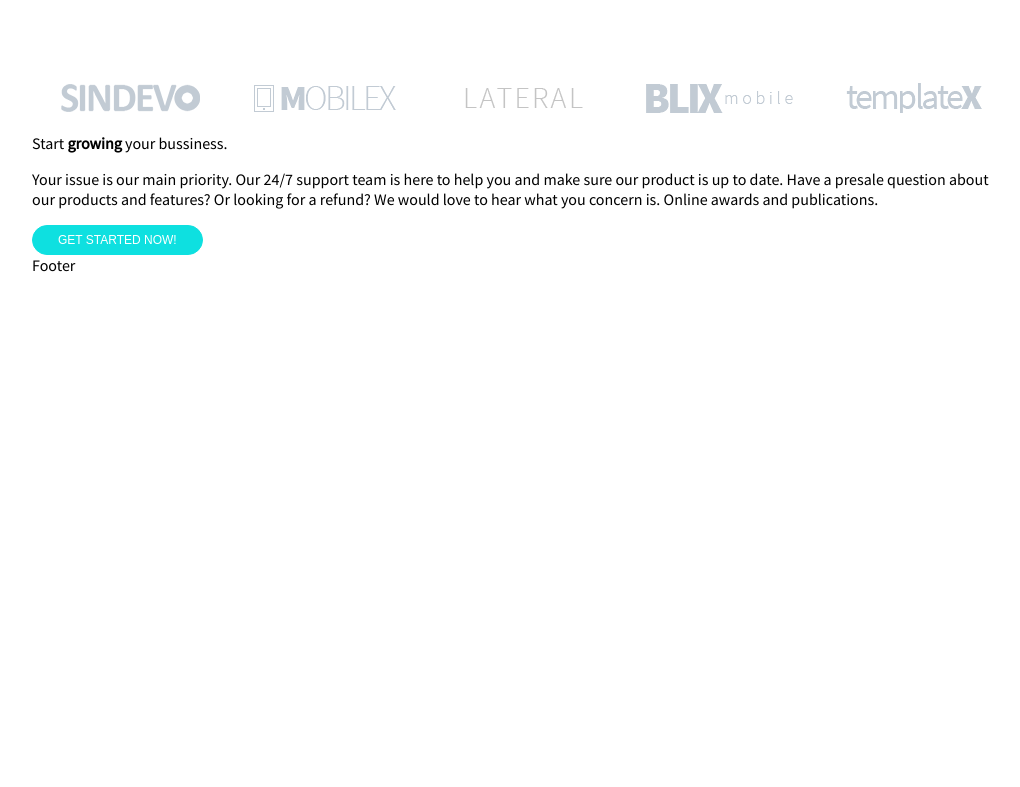
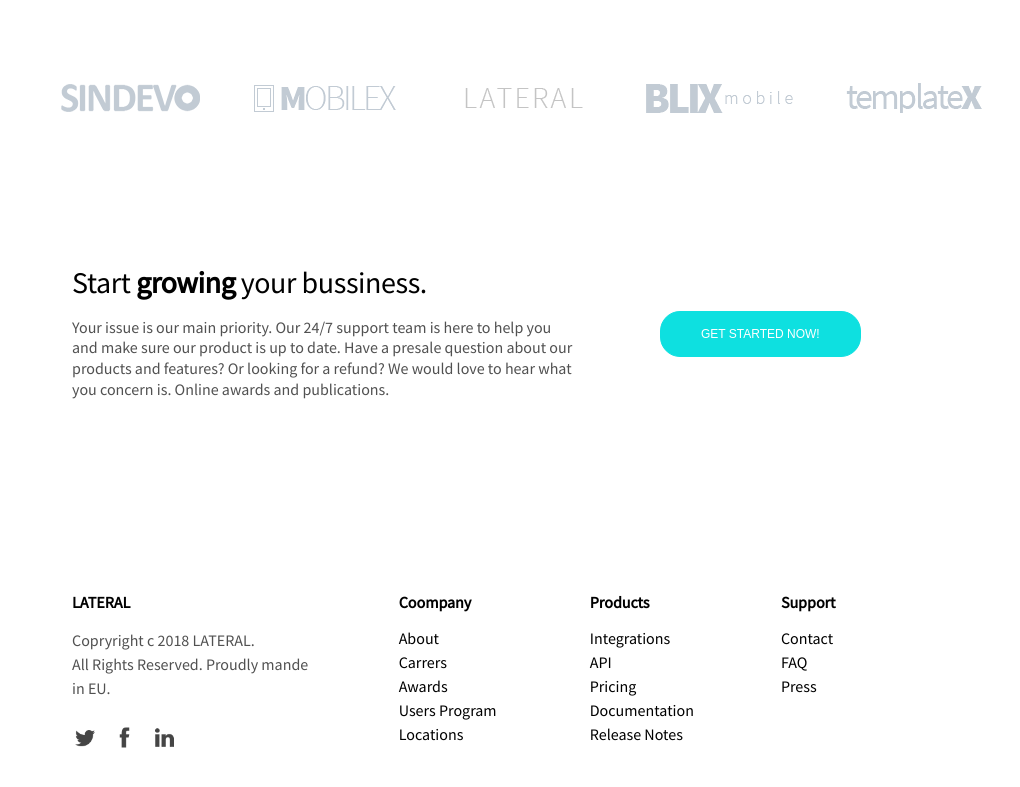
Before and after one commit to Daniel-Vasquez/mi-credito, a React (Create React App) app: page / in a window 1280 px wide. Shown: the part 3849-4636 px from the top of the page, without its empty margins (118-1138 px from the left). Before the commit the page ends 4124 px from the top, so only its background shows below. Built offline with nearby package versions, Linux system fonts and the light colour scheme.

Commit message:
Finishing the Footer

```diff
--- a/src/components/Footer.jsx
+++ b/src/components/Footer.jsx
@@ -1,8 +1,54 @@
+import twitter from '../Assets/social/twitter.png'
+import facebook from '../Assets/social/facebook.png'
+import linkedin from '../Assets/social/linkedin.png'
+
+
+import './styles/Footer.css'
+
 function Footer() {
   return (
-    <div>
-      Footer
-    </div>
+    <footer className='Footer'>
+      <section className='Footer_duty'>
+        <p className='Footer_duty-title'>LATERAL</p>
+        <p className='Footer_duty-text'> Copryright c 2018 LATERAL.</p>
+        <p className='Footer_duty-text'>All Rights Reserved. Proudly mande in EU.</p>
+        <div className='Footer_duty-icons'>
+          <img src={twitter} alt="" />
+          <img src={facebook} alt="" />
+          <img src={linkedin} alt="" />
+        </div>
+      </section>
+      <section className='Footer_contact'>
+        <div>
+          <p className='Footer_contact-title'>Coompany</p>
+          <ul className='Footer_contact-ul'>
+            <li>About</li>
+            <li>Carrers</li>
+            <li>Awards</li>
+            <li>Users Program</li>
+            <li>Locations</li>
+          </ul>
+        </div>
+        <div>
+          <p className='Footer_contact-title'>Products</p>
+          <ul className='Footer_contact-ul'>
+            <li>Integrations</li>
+            <li>API</li>
+            <li>Pricing</li>
+            <li>Documentation</li>
+            <li>Release Notes</li>
+          </ul>
+        </div>
+        <div>
+          <p className='Footer_contact-title'>Support</p>
+          <ul className='Footer_contact-ul'>
+            <li>Contact</li>
+            <li>FAQ</li>
+            <li>Press</li>
+          </ul>
+        </div>
+      </section>
+    </footer>
   )
 }
 
--- a/src/components/StartBusiness.jsx
+++ b/src/components/StartBusiness.jsx
@@ -1,18 +1,19 @@
 import Btn from "./Btn";
+import './styles/StartBusiness.css'
 
 function StartBusiness() {
   return (
-    <div>
-      <section>
-        Start <strong>growing</strong> your bussiness.
-        <p>
+    <div className='StartBusiness'>
+      <section className='StartBusiness_text'>
+        <p className='StartBusiness_text-title'>Start <strong>growing</strong> your bussiness.</p>
+        <p className='StartBusiness_text-text'>
           Your issue is our main priority. Our 24/7 support team is here to help
           you and make sure our product is up to date. Have a presale question
           about our products and features? Or looking for a refund? We would
           love to hear what you concern is. Online awards and publications.
         </p>
       </section>
-      <section>
+      <section className='StartBusiness_btn'>
         <Btn title='GET STARTED NOW!' color='cyan'/>
       </section>
     </div>
--- a/src/components/styles/CardMembership.css
+++ b/src/components/styles/CardMembership.css
@@ -23,7 +23,7 @@
 
 .CardMembership_details {
   padding: 0;
-
+  text-align: initial;
 }
 
 .CardMembership_details-li {
--- a/src/components/styles/CardSupport.css
+++ b/src/components/styles/CardSupport.css
@@ -1,5 +1,10 @@
 .CardSupport {
   position: relative;
+  width: 100%;
+}
+
+.CardSupport_icon {
+  width: 100%;
 }
 
 .CardSupport_icon img{
@@ -49,3 +54,27 @@
     align-items: center;
   }
 }
+
+@Media screen and (max-width: 630px) {
+  .CardSupport_icon {
+    text-align: center;
+  }
+
+  .CardSupport_icon img {
+    position: relative;
+    top: 25px;
+    margin: 0;
+  }
+
+  .CardSupport_info {
+    width: 70%;
+    margin: 0 auto;
+  }
+}
+
+@Media screen and (max-width: 500px) {
+  .CardSupport_info {
+    width: 90%;
+    margin: 0 auto;
+  }
+}
--- a/src/components/styles/Footer.css
+++ b/src/components/styles/Footer.css
@@ -0,0 +1,66 @@
+.Footer {
+  margin-top: 100px;
+  display: grid;
+  grid-template: 1fr / 1fr 2fr;
+}
+
+.Footer_duty {
+  padding: 40px;
+}
+
+.Footer_duty-title {
+  font-weight: 900;
+}
+
+.Footer_duty-text {
+  margin: 0;
+  line-height: 1.5;
+  color: var(--colorGray);
+}
+
+.Footer_duty-icons {
+  margin-top: 25px;
+}
+
+.Footer_duty-icons img {
+  height: 25px;
+  margin-right: 15px;
+  cursor: pointer;
+}
+
+.Footer_contact {
+  display: grid;
+  grid-template: 1fr / repeat(3, 1fr);
+  padding: 40px;
+
+}
+
+.Footer_contact-title {
+  font-weight: 900;
+}
+
+.Footer_contact-ul {
+  list-style: none;
+  padding: 0;
+}
+
+.Footer_contact-ul li {
+  margin-top: 4px;
+  cursor: pointer;
+}
+
+@Media screen and (max-width: 750px) {
+  .Footer {
+    grid-template: .3fr 1fr / 1fr;
+  }
+
+  .Footer_duty, .Footer_contact {
+    text-align: center;
+  }
+}
+
+@Media screen and (max-width: 500px) {
+  .Footer_contact {
+    grid-template: auto / 1fr;
+  }
+}
--- a/src/components/styles/StartBusiness.css
+++ b/src/components/styles/StartBusiness.css
@@ -0,0 +1,44 @@
+.StartBusiness {
+  display: grid;
+  grid-template: 1fr / 1.5fr 1fr;
+  align-items: center;
+  margin-top: 100px;
+}
+
+.StartBusiness_text {
+  padding: 20px 40px;
+}
+
+.StartBusiness_text-title {
+  font-size: 30px;
+  margin: 10px 0;
+  letter-spacing: -0.4px;
+}
+
+.StartBusiness_text-text {
+  line-height: 1.3;
+  color: var(--colorGray);
+}
+
+.StartBusiness_btn {
+  padding: 20px 40px;
+}
+
+.StartBusiness_btn .main-btn {
+  padding: 15px 40px;
+}
+
+@Media screen and (max-width: 650px) {
+  .StartBusiness {
+    grid-template: 1fr .5fr / 1fr;
+    text-align: center;
+  }
+
+  .StartBusiness_btn {
+    margin: 0 auto;
+  }
+
+  .StartBusiness_text, .StartBusiness_btn {
+    padding: 0;
+  }
+}
```
